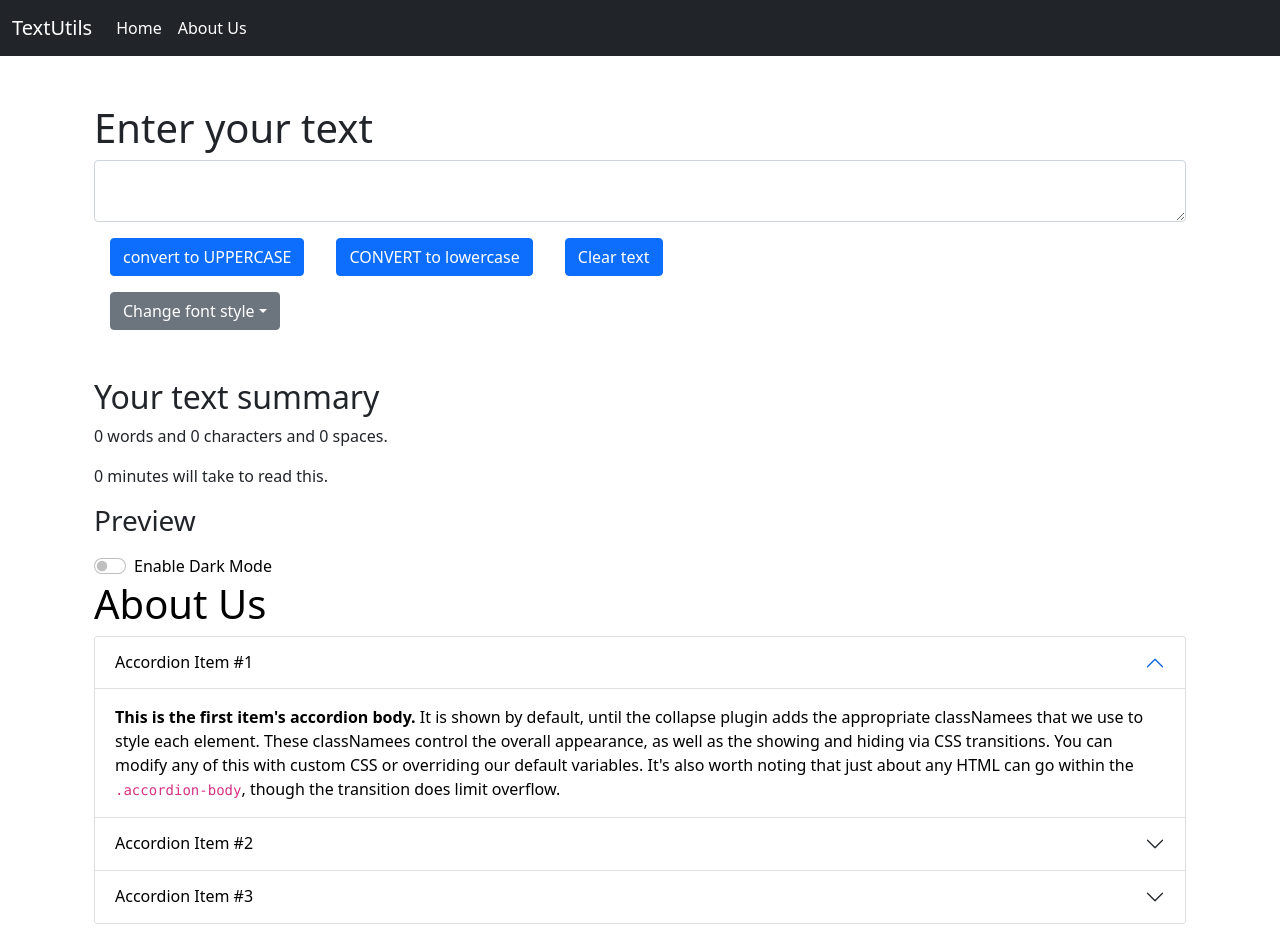
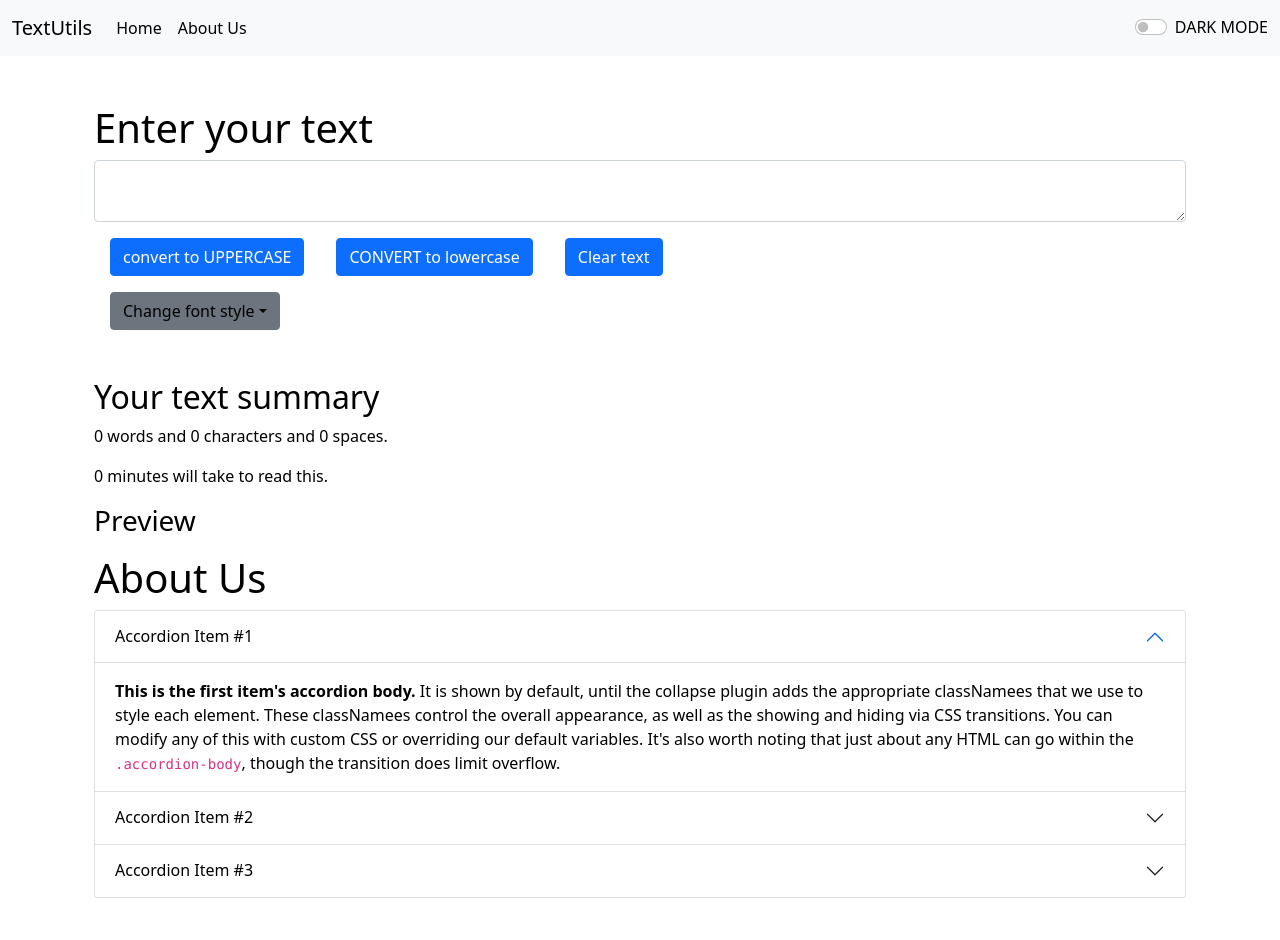
Before and after one commit to innzz/TextUtils, a React (Create React App) app: page / in a window 1280 px wide. After the commit the page ends 914 px from the top, so only its background shows below. Built offline with nearby package versions, Linux system fonts and the light colour scheme.

Commit message:
changed some colors of dark mode

```diff
--- a/src/App.js
+++ b/src/App.js
@@ -2,16 +2,32 @@ import './App.css';
 import TextForm from './components/TextForm';
 import Navbar from './components/Navbar';
 import About from './components/About';
+import React, {useState} from 'react'
 
 let heading = "Enter your text";
 
 function App() {
+  const [Mode,SetMode] = useState('light');
+
+  const toggle = ()=>{
+    console.log('toggle func');
+      if (Mode === 'light') {
+        SetMode('dark');
+        document.body.style.backgroundColor = '#0e132e';
+      }
+      else
+      {
+        SetMode('light');
+        document.body.style.backgroundColor = 'white';
+      }
+  };
+
   return (
     <>
-    <Navbar title="TextUtils" about = "About Us" />
+    <Navbar title="TextUtils" about = "About Us" mode={Mode} toggle={toggle}/>
     <div className="container">
-      <TextForm heading={ heading }/>
-    <About/>
+      <TextForm heading={ heading } mode={Mode}/>
+    <About mode={Mode}/>
     </div>
     </>
   );
--- a/src/components/About.js
+++ b/src/components/About.js
@@ -1,55 +1,55 @@
 import React from 'react'
-import { useState } from 'react'
+// import { useState } from 'react'
 
-export default function About() {
-    const [Mode,SetMode] = useState({
-        color: 'black',
-        backgroundColor: 'white'
-    });
+export default function About(props) {
+    // const [Mode,SetMode] = useState({
+    //     color: 'black',
+    //     backgroundColor: 'white'
+    // });
 
-    const [ModeText,SetModeText] = useState('Enable Dark Mode');
+    // const [ModeText,SetModeText] = useState('Enable Dark Mode');
 
-    const toggleMode = ()=>{
-        if (Mode.color === 'black') {
-            SetMode({
-                color: 'white',
-                backgroundColor: 'black',
-                border: '1px solid grey'
-            })
-            SetModeText('Disable Dark Mode');
-        }
-        else{
-            SetMode({
-                color: 'black',
-                backgroundColor: 'white'
-            })
-            SetModeText('Enable Dark Mode');
-        }
-    };
+    // const toggleMode = ()=>{
+    //     if (Mode.color === 'black') {
+    //         SetMode({
+    //             color: 'white',
+    //             backgroundColor: 'black',
+    //             border: '1px solid grey'
+    //         })
+    //         SetModeText('Disable Dark Mode');
+    //     }
+    //     else{
+    //         SetMode({
+    //             color: 'black',
+    //             backgroundColor: 'white'
+    //         })
+    //         SetModeText('Enable Dark Mode');
+    //     }
+    // };
 
   return (
-    <div className='container my-3' style={Mode}>
-        <div className="form-check form-switch">
+    <div className='container my-3' style={{color:`${props.mode==='light'?'black':'white'}`}} >
+        {/* <div className="form-check form-switch">
           <input className="form-check-input" onClick={toggleMode}  type="checkbox" role="switch" id="flexSwitchCheckDefault"/>
           <label className="form-check-label" >{ModeText}</label>
-        </div>
+        </div> */}
         <h1>About Us</h1>
-            <div className="accordion" id="accordionExample" style={Mode}>
-                <div className="accordion-item" style={Mode}>
-                    <h2 className="accordion-header" id="headingOne">
-                    <button className="accordion-button" type="button" data-bs-toggle="collapse" data-bs-target="#collapseOne" aria-expanded="true" aria-controls="collapseOne" style={Mode}>
+            <div className="accordion" id="accordionExample" >
+                <div className="accordion-item" style={{backgroundColor:`${props.mode==='light'?'white':'black'}`}} >
+                    <h2 className="accordion-header" id="headingOne" >
+                    <button className="accordion-button" type="button" data-bs-toggle="collapse" data-bs-target="#collapseOne" aria-expanded="true" aria-controls="collapseOne" style={{color:`${props.mode==='light'?'black':'white'}`,backgroundColor:`${props.mode==='light'?'white':'#52535a'}`}} >
                         Accordion Item #1
                     </button>
                     </h2>
                     <div id="collapseOne" className="accordion-collapse collapse show" aria-labelledby="headingOne" data-bs-parent="#accordionExample">
-                    <div className="accordion-body">
+                    <div className="accordion-body" style={{color:`${props.mode==='light'?'black':'white'}`}}>
                         <strong>This is the first item's accordion body.</strong> It is shown by default, until the collapse plugin adds the appropriate classNamees that we use to style each element. These classNamees control the overall appearance, as well as the showing and hiding via CSS transitions. You can modify any of this with custom CSS or overriding our default variables. It's also worth noting that just about any HTML can go within the <code>.accordion-body</code>, though the transition does limit overflow.
                     </div>
                     </div>
                 </div>
-                <div className="accordion-item">
+                <div className="accordion-item" style={{backgroundColor:`${props.mode==='light'?'white':'black'}`}} >
                     <h2 className="accordion-header" id="headingTwo">
-                    <button className="accordion-button collapsed" type="button" data-bs-toggle="collapse" data-bs-target="#collapseTwo" aria-expanded="false" aria-controls="collapseTwo" style={Mode}>
+                    <button className="accordion-button collapsed" type="button" data-bs-toggle="collapse" data-bs-target="#collapseTwo" aria-expanded="false" aria-controls="collapseTwo" style={{color:`${props.mode==='light'?'black':'white'}`,backgroundColor:`${props.mode==='light'?'white':'#52535a'}`}} >
                         Accordion Item #2
                     </button>
                     </h2>
@@ -59,9 +59,9 @@ export default function About() {
                     </div>
                     </div>
                 </div>
-                <div className="accordion-item">
+                <div className="accordion-item" style={{backgroundColor:`${props.mode==='light'?'white':'black'}`}} >
                     <h2 className="accordion-header" id="headingThree">
-                    <button className="accordion-button collapsed" type="button" data-bs-toggle="collapse" data-bs-target="#collapseThree" aria-expanded="false" aria-controls="collapseThree" style={Mode}>
+                    <button className="accordion-button collapsed" type="button" data-bs-toggle="collapse" data-bs-target="#collapseThree" aria-expanded="false" aria-controls="collapseThree" style={{color:`${props.mode==='light'?'black':'white'}`,backgroundColor:`${props.mode==='light'?'white':'#52535a'}`}} >
                         Accordion Item #3
                     </button>
                     </h2>
--- a/src/components/Navbar.js
+++ b/src/components/Navbar.js
@@ -3,8 +3,8 @@ import React from 'react'
 import PropTypes from 'prop-types'
 
  function Navbar(props) {
-  // const whiteCol = {
-  //   color:'white'
+  // const blackCol = {
+  //   color:'black'
   // }
 
   // const toggleMode = ()=>{
@@ -12,25 +12,25 @@ import PropTypes from 'prop-types'
   // }
 
   return (
-  <nav className="navbar navbar-expand-lg navbar-dark bg-dark">
+  <nav className={`navbar navbar-expand-lg navbar-${props.mode} bg-${props.mode}`}>
     <div className="container-fluid">
-      <a className="navbar-brand" href="/">{props.title}</a>
+      <a className="navbar-brand" href="/" style={{color:`${props.mode==='light'?'black':'white'}`}}>{props.title}</a>
       <button className="navbar-toggler" type="button" data-bs-toggle="collapse" data-bs-target="#navbarSupportedContent" aria-controls="navbarSupportedContent" aria-expanded="false" aria-label="Toggle navigation">
         <span className="navbar-toggler-icon"></span>
       </button>
       <div className="collapse navbar-collapse" id="navbarSupportedContent">
         <ul className="navbar-nav me-auto mb-2 mb-lg-0">
           <li className="nav-item">
-            <a className="nav-link active" id="home" aria-current="page" href="/">Home</a>
+            <a className="nav-link active" id="home" aria-current="page" href="/" style={{color:`${props.mode==='light'?'black':'white'}`}} >Home</a>
           </li>
           <li className="nav-item">
-            <a className="nav-link active" aria-current="page" href="/">{props.about}</a>
+            <a className="nav-link active" aria-current="page" href="/" style={{color:`${props.mode==='light'?'black':'white'}`}} >{props.about}</a>
           </li>
         </ul>
-        {/* <div className="form-check form-switch">
-          <input className="form-check-input" onClick={toggleMode} type="checkbox" role="switch" id="flexSwitchCheckDefault"/>
-          <label className="form-check-label" style={whiteCol}>DARK MODE</label>
-        </div> */}
+        <div className="form-check form-switch">
+          <input className="form-check-input" onClick={props.toggle} type="checkbox" role="switch" id="flexSwitchCheckDefault"/>
+          <label className="form-check-label" style={{color:`${props.mode==='light'?'black':'white'}`}}>DARK MODE</label>
+        </div>
       </div>
     </div>
   </nav>
--- a/src/components/TextForm.js
+++ b/src/components/TextForm.js
@@ -66,14 +66,14 @@ export default function TextForm(props) {
   return (
     <>
     <div className='container my-5'>
-        <h1>{props.heading}</h1>
-      <textarea id="textArea" className="form-control" value={ text } onChange={onChangeFunc} aria-label="With textarea"></textarea>
+        <h1 style={{color:`${props.mode==='light'?'black':'white'}`}}>{props.heading}</h1>
+      <textarea id="textArea" className="form-control" value={ text } onChange={onChangeFunc} aria-label="With textarea" style={{color:`${props.mode==='light'?'black':'white'}`,backgroundColor:`${props.mode==='light'?'white':'#52535a'}`}}></textarea>
       <div id="alert"></div>
       <button className="btn btn-primary my-3 mx-3" onClick={toUpCase}>convert to UPPERCASE</button>
       <button className="btn btn-primary my-3 mx-3" onClick={toLowCase}>CONVERT to lowercase</button>
       <button className="btn btn-primary my-3 mx-3" onClick={clearAll}>Clear text</button>
     <div className="dropdown mx-3">
-      <a className="btn btn-secondary dropdown-toggle" href="/" role="button" id="dropdownMenuLink" data-bs-toggle="dropdown" aria-expanded="false">
+      <a className="btn btn-secondary dropdown-toggle" href="/" role="button" id="dropdownMenuLink" data-bs-toggle="dropdown" aria-expanded="false" style={{color:`${props.mode==='light'?'black':'white'}`}}>
         Change font style
       </a>
 
@@ -83,12 +83,14 @@ export default function TextForm(props) {
       </ul>
     </div>
    </div>
-    <div className="container">
+    <div className="container" style={{color:`${props.mode==='light'?'black':'white'}`}}>
       <h2>Your text summary</h2>
       <p>{wordsLen(text)} words and {lettersLen(text).char} characters and {lettersLen(text).emptySpace} spaces.</p>
       <p>{0.125 * wordsLen(text)} minutes will take to read this.</p>
       <h3>Preview</h3>
+      <div className="container">
       <p id="preview" >{text}</p>
+      </div>
     </div>
     </>
   )
```
